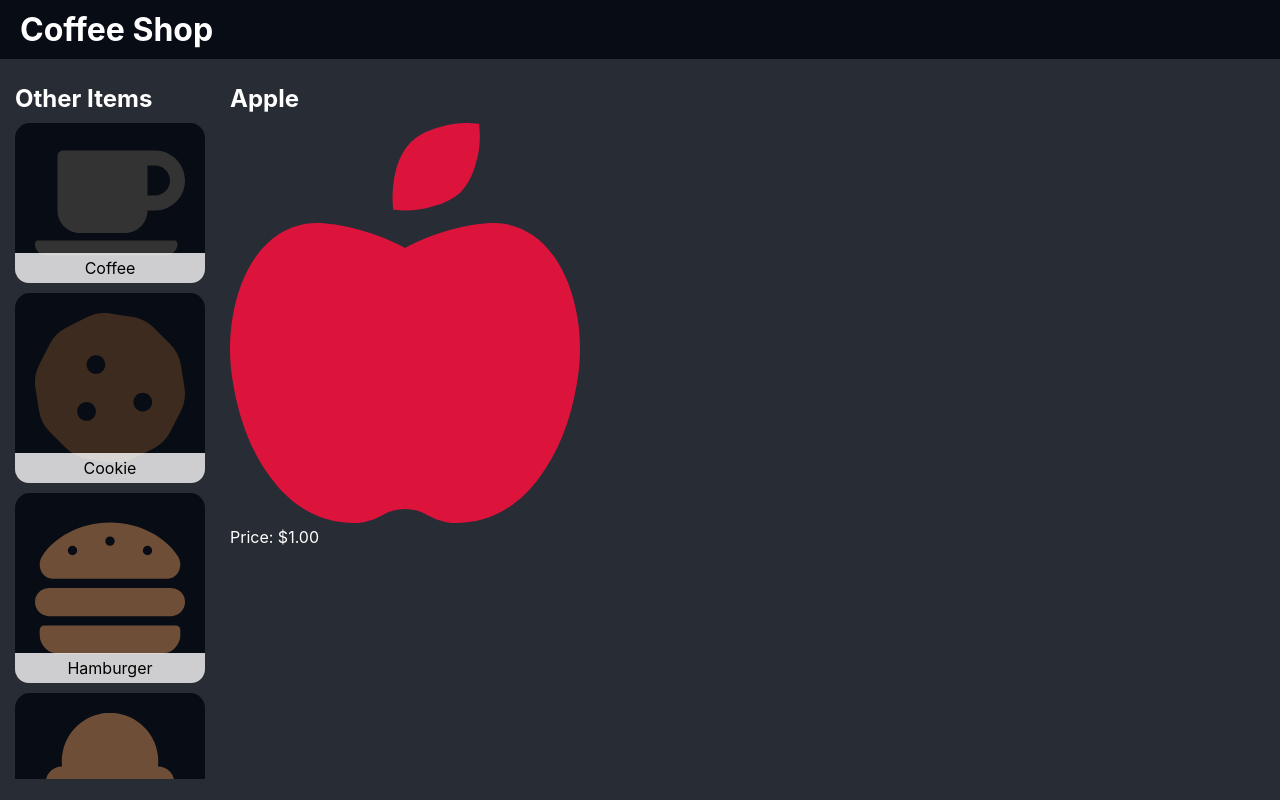
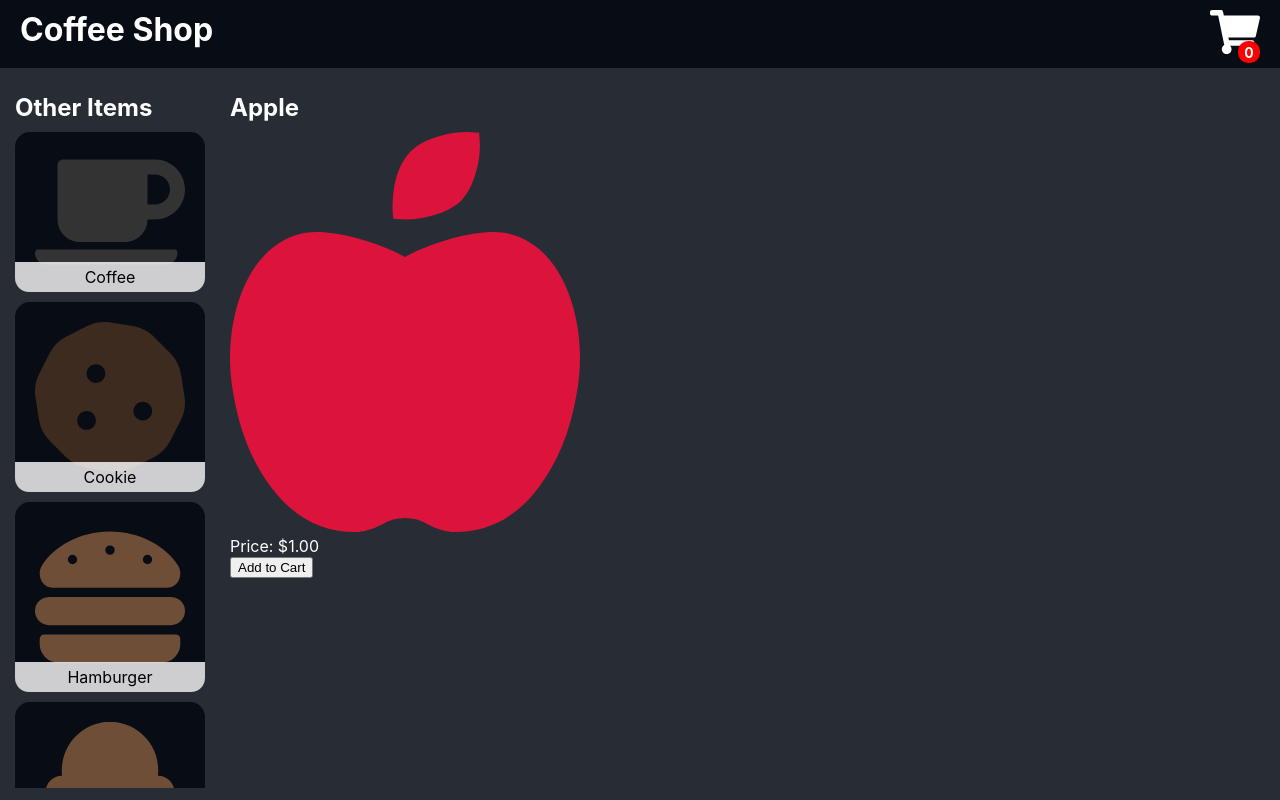
Before and after one commit to skaiser/bnr-react-book, a React (Create React App) app in the folder coffee-shop/: page /details/apple in a window 1280 px wide. Built offline with nearby package versions, Linux system fonts and the light colour scheme.

Commit message:
07-add-to-cart: Add cartReducer and add to cart buttons and cart icon

```diff
--- a/coffee-shop/src/App.js
+++ b/coffee-shop/src/App.js
@@ -1,17 +1,28 @@
 import { BrowserRouter as Router, Routes, Route } from 'react-router-dom';
+import { useCallback } from 'react';
 import './App.css';
 import Details from './components/Details';
 import Header from './components/Header';
 import Home from './components/Home';
 import PageNotFound from './components/PageNotFound';
+import { CartTypes, useCartReducer } from './reducers/cartReducer';
 import { items } from './items';
 
 function App() {
+  const [cart, dispatchCart] = useCartReducer();
+  const addToCart = useCallback(
+    (itemId) => dispatchCart({ type: CartTypes.ADD, itemId }),
+    [dispatchCart],
+  );
+
   return (
     <Router>
-      <Header />
+      <Header cart={cart} />
       <Routes>
-        <Route path="/details/:id" element={<Details items={items} />} />
+        <Route
+          path="/details/:id"
+          element={<Details addToCart={addToCart} items={items} />}
+        />
         <Route path="/" element={<Home items={items} />} />
         <Route path="*" element={<PageNotFound />} />
       </Routes>
--- a/coffee-shop/src/components/Details.jsx
+++ b/coffee-shop/src/components/Details.jsx
@@ -1,11 +1,11 @@
 import { useParams } from 'react-router-dom';
+import { memo } from 'react';
 import PropTypes from 'prop-types';
 import { itemImages } from '../items';
 import Thumbnail from './Thumbnail';
 import './Details.css';
 
-function Details({ items }) {
-  const { id } = useParams();
+function Details({ items, id, addToCart }) {
   const detailItem = items.find((item) => item.id === id);
   const otherItems = items.filter((item) => item.id !== id);
 
@@ -33,6 +33,11 @@ function Details({ items }) {
             />
             {/* eslint-disable-next-line react/jsx-one-expression-per-line */}
             <div>Price: ${detailItem.price.toFixed(2)}</div>
+            <div>
+              <button type="button" onClick={() => addToCart(detailItem.id)}>
+                Add to Cart
+              </button>
+            </div>
           </>
         ) : (
           <h2>Unknown Item</h2>
@@ -42,7 +47,8 @@ function Details({ items }) {
   );
 }
 
-Details.propTypes = {
+const sharedProps = {
+  addToCart: PropTypes.func.isRequired,
   items: PropTypes.arrayOf(
     PropTypes.shape({
       id: PropTypes.string.isRequired,
@@ -53,4 +59,21 @@ Details.propTypes = {
   ).isRequired,
 };
 
-export default Details;
+// All this mess to prevent rerenders.
+// https://reactbook.bignerdranch.com/5-coffee-shop/07-add-to-cart/#prevent-changes
+Details.propTypes = {
+  ...sharedProps,
+  id: PropTypes.string.isRequired,
+};
+
+const DetailsMemo = memo(Details);
+
+function DetailsOuter({ addToCart, items }) {
+  const { id } = useParams();
+
+  return <DetailsMemo addToCart={addToCart} id={id} items={items} />;
+}
+
+DetailsOuter.propTypes = sharedProps;
+
+export default DetailsOuter;
--- a/coffee-shop/src/components/Header.css
+++ b/coffee-shop/src/components/Header.css
@@ -1,10 +1,12 @@
 header {
+  display: flex;
   padding: 10px 20px;
   margin-bottom: 10px;
   background-color: var(--dark-bg);
 }
 
 header h1 {
+  flex: 1 1 auto;
   padding: 0;
   margin: 0;
 }
@@ -13,3 +15,28 @@ header h1 a {
   color: #fff;
   text-decoration: none;
 }
+
+header .cart {
+  flex: 0 0 50px;
+  display: inline-block;
+  position: relative;
+}
+
+header .cart img {
+  width: 100%;
+}
+
+header .cart .badge {
+  min-width: 16px;
+  height: 16px;
+  padding: 3px;
+  border-radius: 10px;
+  font-size: 14px;
+  background-color: #ff0000;
+  color: #fff;
+  font-weight: bold;
+  position: absolute;
+  bottom: -5px;
+  right: 0;
+  text-align: center;
+}
--- a/coffee-shop/src/components/Header.js
+++ b/coffee-shop/src/components/Header.js
@@ -1,14 +1,30 @@
 import { Link } from 'react-router-dom';
+import PropTypes from 'prop-types';
+import CartIcon from '../images/cart.svg';
 import './Header.css';
 
-function Header() {
+function Header({ cart }) {
+  const cartQuantity = cart.reduce((acc, item) => acc + item.quantity, 0);
   return (
     <header>
       <h1>
         <Link to="/">Coffee Shop</Link>
       </h1>
+      <a className="cart" href="#todo">
+        <img src={CartIcon} alt="cart icon" />
+        <div className="badge">{cartQuantity}</div>
+      </a>
     </header>
   );
 }
 
+Header.propTypes = {
+  cart: PropTypes.arrayOf(
+    PropTypes.shape({
+      id: PropTypes.string.isRequired,
+      quantity: PropTypes.number.isRequired,
+    }),
+  ).isRequired,
+};
+
 export default Header;
--- /dev/null
+++ b/coffee-shop/src/reducers/cartReducer.js
@@ -0,0 +1,28 @@
+import { useReducer } from 'react';
+
+const initialCart = [];
+
+export const CartTypes = {
+  ADD: 'ADD',
+};
+
+const findItem = (cart, itemId) => cart.find((item) => item.id === itemId);
+
+const cartReducer = (state, action) => {
+  switch (action.type) {
+    case CartTypes.ADD:
+      if (findItem(state, action.itemId)) {
+        return state.map((item) => {
+          if (item.id !== action.itemId) {
+            return item;
+          }
+          return { ...item, quantity: item.quantity + 1 };
+        });
+      }
+      return [...state, { id: action.itemId, quantity: 1 }];
+    default:
+      throw new Error(`cartReducer: Invalid action type ${action.type}`);
+  }
+};
+
+export const useCartReducer = () => useReducer(cartReducer, initialCart);
```
Also changed, not shown: coffee-shop/src/images/cart.svg (added).
